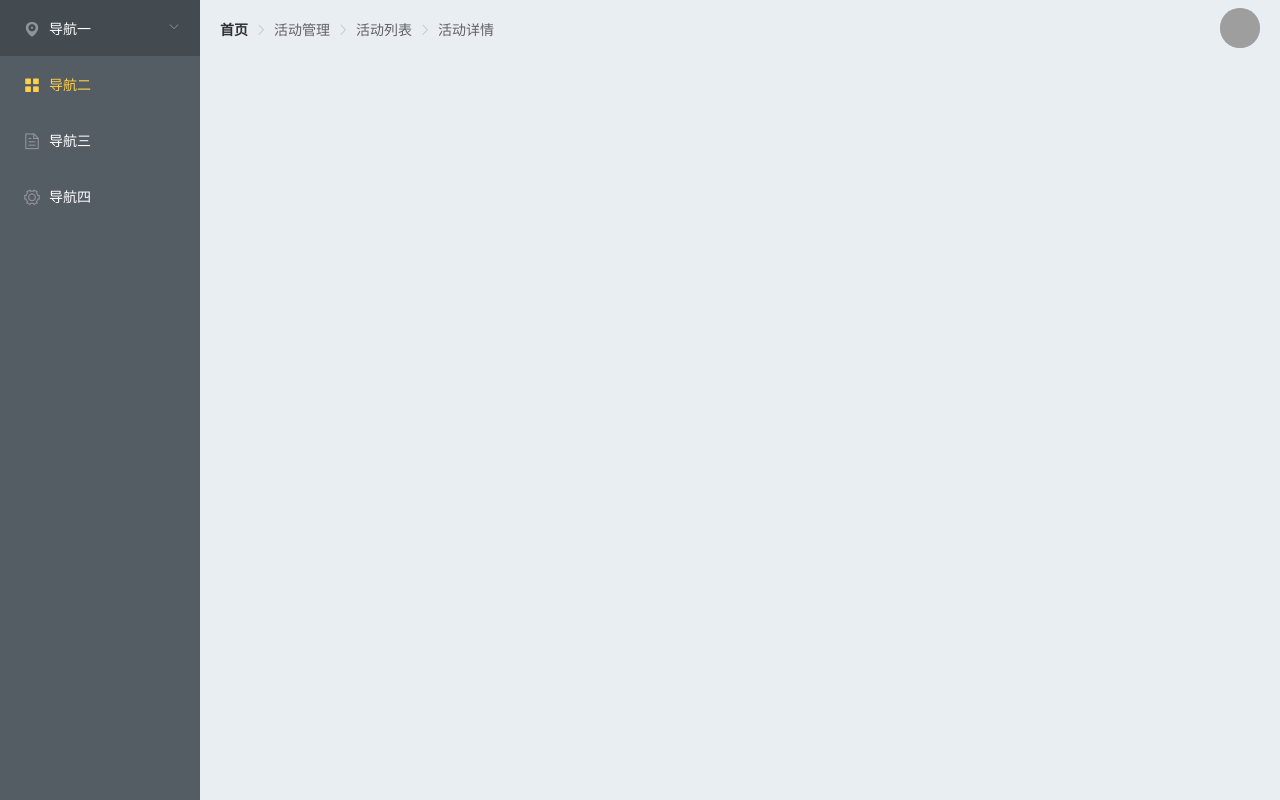
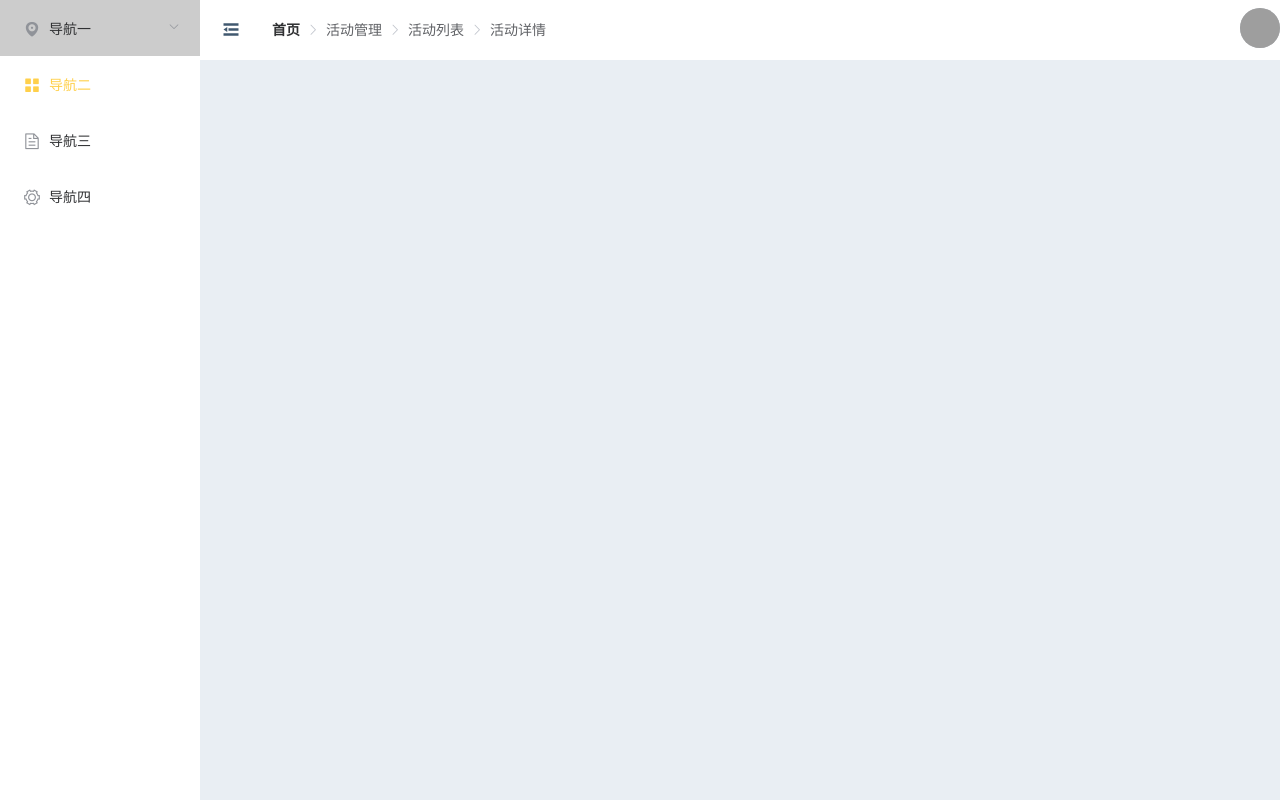
Before and after one commit to xiaozhi93/fed-edu-manage, a Vue app: page /#/ in a window 1280 px wide. Built offline with nearby package versions, Linux system fonts and the light colour scheme; grey boxes are pictures that could not be loaded.

Commit message:
基础布局

```diff
--- a/src/layout/components/app-aside.vue
+++ b/src/layout/components/app-aside.vue
@@ -3,8 +3,8 @@
     <el-menu
       default-active="2"
       class="el-menu-vertical-demo"
-      background-color="#545c64"
-      text-color="#fff"
+      background-color="#ffffff"
+      text-color="#303133"
       active-text-color="#ffd04b">
       <el-submenu index="1">
         <template slot="title">
--- a/src/layout/components/app-header.vue
+++ b/src/layout/components/app-header.vue
@@ -1,5 +1,8 @@
 <template>
   <div class="header">
+    <el-button type="text" class="hamburger">
+      <i class="el-icon-s-fold"></i>
+    </el-button>
     <el-breadcrumb separator-class="el-icon-arrow-right">
     <el-breadcrumb-item :to="{ path: '/' }">首页</el-breadcrumb-item>
     <el-breadcrumb-item>活动管理</el-breadcrumb-item>
@@ -30,8 +33,17 @@ export default Vue.extend({
 <style lang="scss" scoped>
   .header {
     height: 100%;
+    margin: 0 -20px;
     display: flex;
     align-items: center;
-    justify-content: space-between;
+    background: #ffffff;
+    .hamburger {
+      font-size: 20px;
+      margin-right: 10px;
+      padding: 15px 20px;
+    }
+    .el-dropdown {
+      margin-left: auto;
+    }
   }
 </style>
--- a/src/layout/index.vue
+++ b/src/layout/index.vue
@@ -1,13 +1,13 @@
 <template>
-  <el-container>
+  <el-container class="app-container">
     <el-aside width="200px">
       <app-aside></app-aside>
     </el-aside>
     <el-container>
-      <el-header>
+      <el-header class="app-header">
         <app-header></app-header>
       </el-header>
-      <el-main>
+      <el-main class="app-main">
         <router-view></router-view>
       </el-main>
     </el-container>
@@ -26,8 +26,9 @@ export default Vue.extend({
 })
 </script>
 <style lang="scss" scoped>
-.el-container {
+.app-container {
   height: 100vh;
   min-width: 980px;
 }
+
 </style>
```
